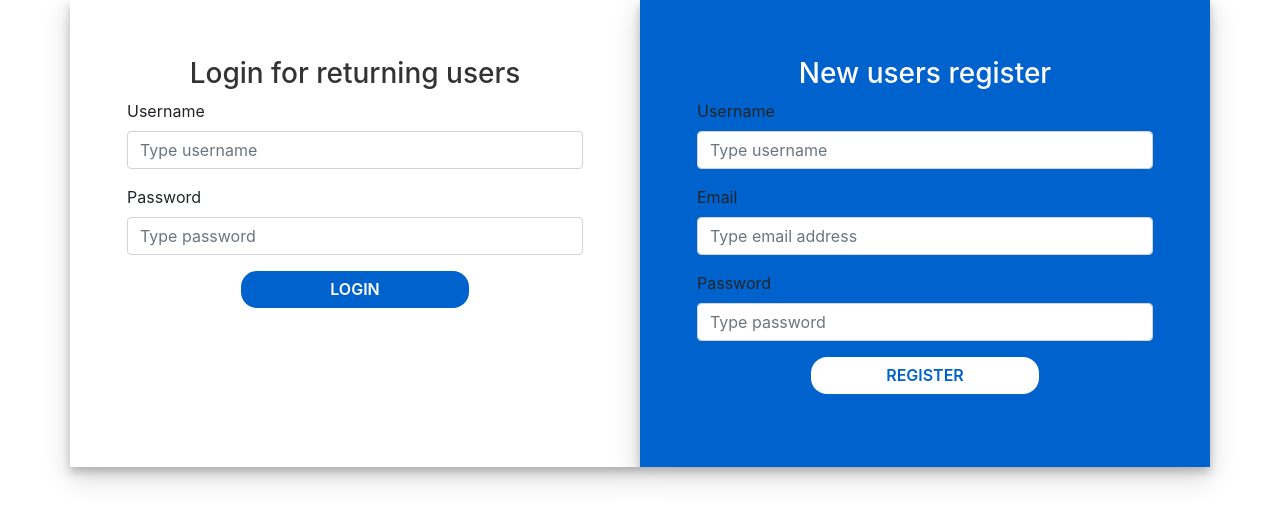
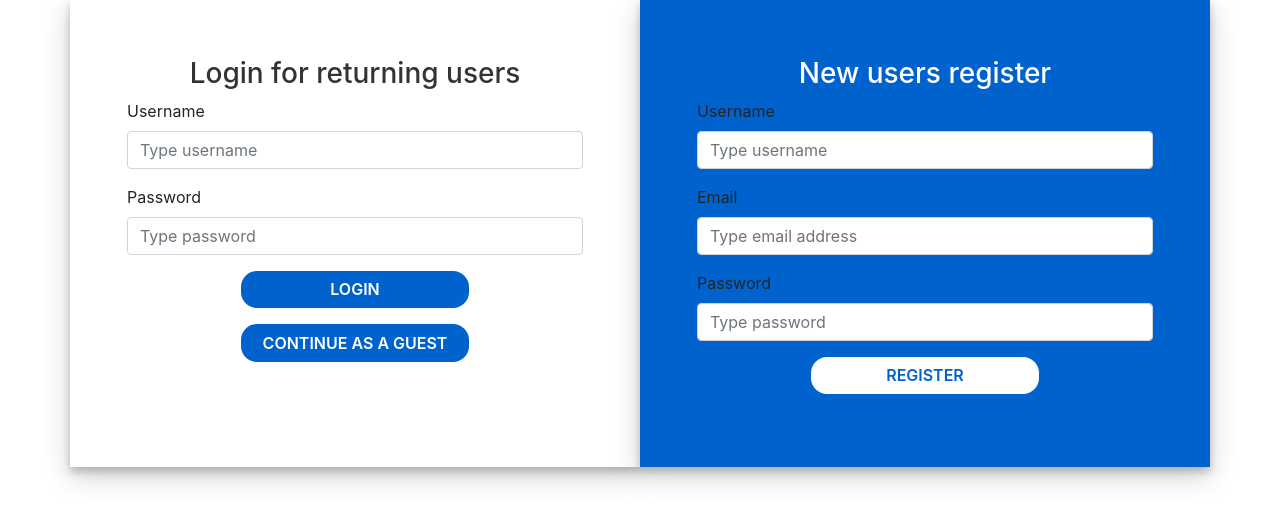
Before and after one commit to cod4less21/books, a Flask app: page / in a window 1280 px wide. Shown: the top 524 px of the page. Run offline with Flask 2, Linux system fonts and the light colour scheme; some libraries are stand-ins or nearby versions.

Commit message:
Guest Login and API depreciation

```diff
--- a/application.py
+++ b/application.py
@@ -60,8 +60,8 @@ def register():
 def login():
     """Logs the user in and opens home page"""
 
-    username = request.form.get("username")
-    password = request.form.get("password")
+    username = request.form.get("username") or "Guest"
+    password = request.form.get("password") or "Guest"
     userid = db.execute("SELECT id FROM users WHERE username = :username and password = crypt(:pass, password)",
     {"username":username, "pass":password}).fetchone()
     if userid == None:
@@ -105,14 +105,15 @@ def books(isbn):
 
     reviews = db.execute("SELECT * FROM reviews WHERE isbn = :isbn", {"isbn":book.isbn}).fetchall()
     average = db.execute("SELECT ROUND(AVG(rating),1) FROM reviews WHERE isbn = :isbn", {"isbn":book.isbn}).fetchone()[0]
-    res = requests.get("https://www.goodreads.com/book/review_counts.json",
-                    params={"isbns":isbn, "key":"XCwQB0F1RHlrVNTFop6hIw"})
-    if res.status_code !=200:
-        data = None
-    else:
-        data = res.json()
+    # res = requests.get("https://www.goodreads.com/book/review_counts.json",
+                    # params={"isbns":isbn, "key":"XCwQB0F1RHlrVNTFop6hIw"})
+    # if res.status_code !=200:
+        # data = None
+    # else:
+        # data = res.json()
+		# data=data["books"][0]
 
-    return render_template("book.html", book=book, reviews=reviews,average=average, username=username, data=data["books"][0])
+    return render_template("book.html", book=book, reviews=reviews,average=average, username=username, data={'average_rating':'N/A', 'ratings_count':'N/A'})
 
 @app.route("/submit_review", methods=["POST"])
 def submit_review():
--- a/templates/book.html
+++ b/templates/book.html
@@ -54,6 +54,7 @@
         </div>
         <div class="col-md-6 box-2">
             <h3>Goodreads metrics</h3>
+			<h6 style="text-align: center;">(Goodreads has depreciated its API)</h6>
             <table class="table table-light table-striped  table-bordered ">
                 <tr>
                     <td scope="row">Average rating</td>
@@ -86,7 +87,7 @@
         </div>
         <div class="col-md-6 box-1">
             {% if ns.review_done %}
-                REVIEW POSTED
+                <h3>REVIEW POSTED</h3>
             {% else %}
                 <h3>Review this book</h3>
                 <form action="{{url_for('submit_review') }}" method="POST">
--- a/templates/login.html
+++ b/templates/login.html
@@ -20,6 +20,9 @@ Login
                 </div>
                 <div class="form-group text-center">
                     <input type="submit" class="btnSubmit" value="LOGIN">
+                </div>
+				<div class="form-group text-center">
+                    <input type="submit" class="btnSubmit" value="CONTINUE AS A GUEST">
                 </div>
             </form>
         </div>
```
